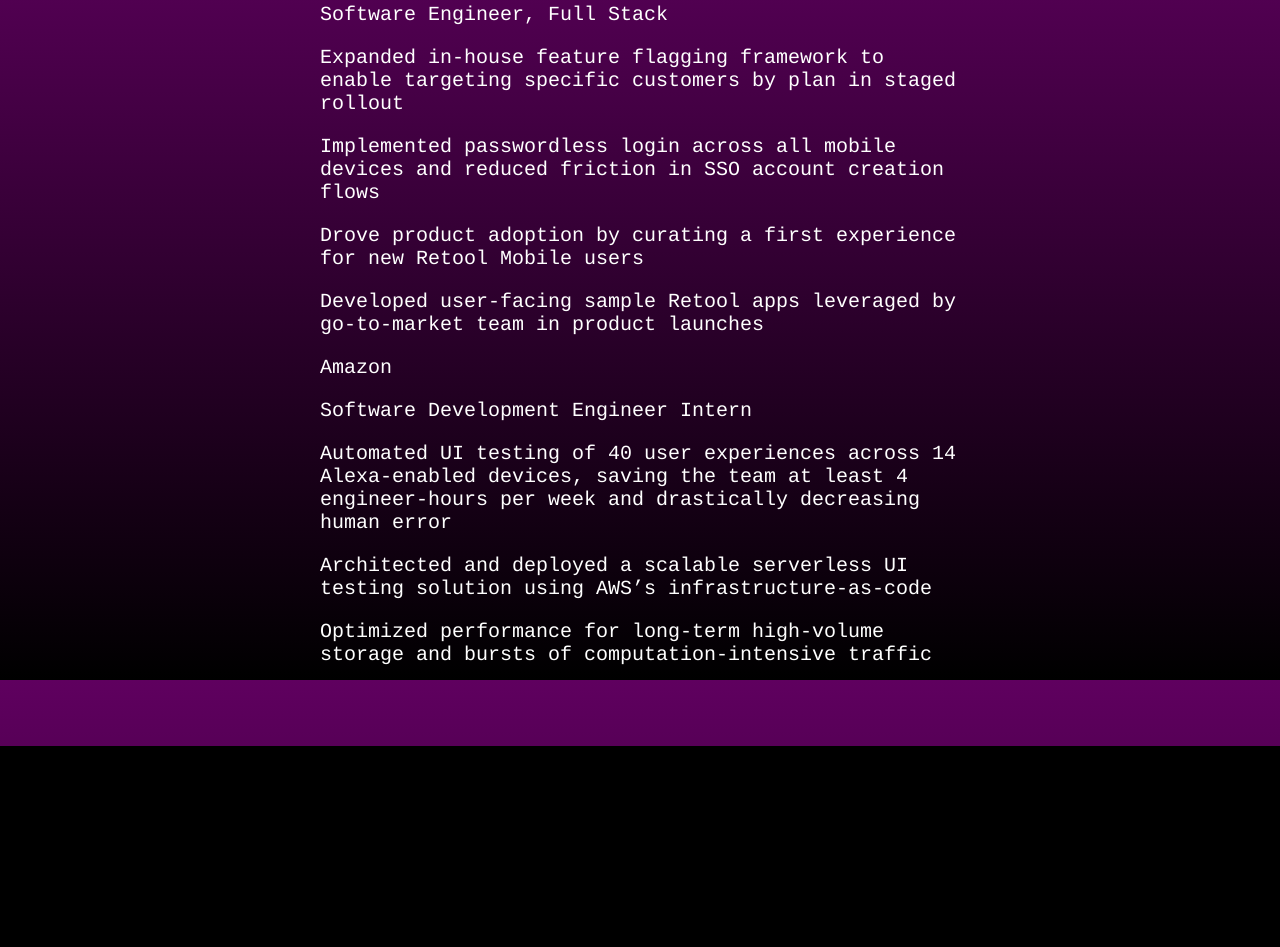
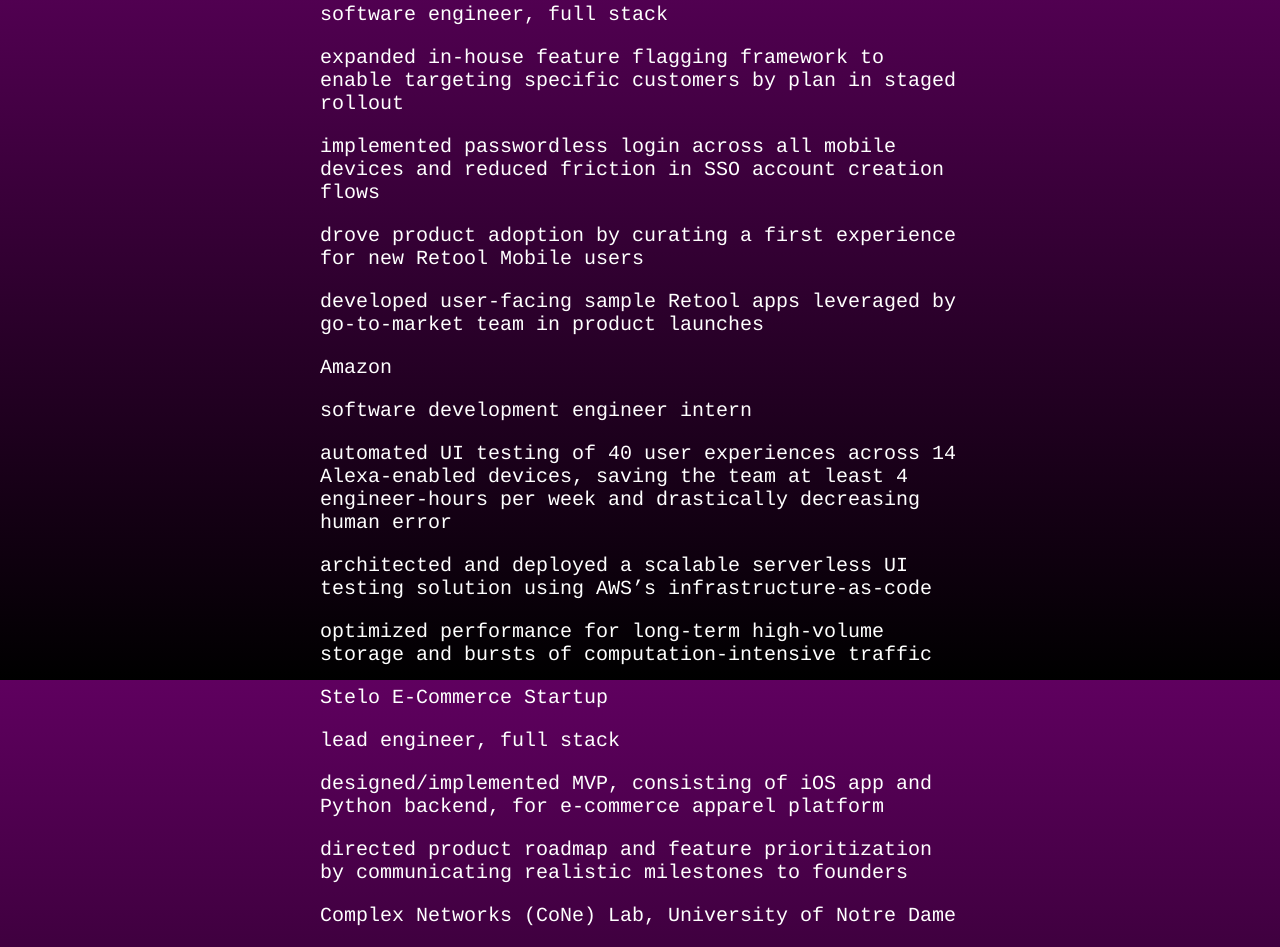
Before and after one commit to rpmccarter/rpmccarter.github.io, a React (Create React App) app: page / in a window 1280 px wide. Shown: the part 120-1067 px from the top of the page. Before the commit the page ends 866 px from the top, so only its background shows below. Built offline with nearby package versions, Linux system fonts and the light colour scheme.

Commit message:
add remaining positions

```diff
--- a/src/data/resumeData.ts
+++ b/src/data/resumeData.ts
@@ -2,24 +2,50 @@
     company: string
     title: string
     location: string
-    start: string
-    end?: string
+    start: PositionDate
+    end?: PositionDate
     bullets: string[]
     technologies?: string[]
+}
+
+const months = [
+    'January',
+    'February',
+    'March',
+    'April',
+    'May',
+    'June',
+    'July',
+    'August',
+    'September',
+    'October',
+    'November',
+    'December',
+] as const
+
+type PositionDate = {
+    month: typeof months[number]
+    year: string
 }
 
 export const positions: Position[] = [
     {
         company: 'Retool',
-        title: 'Software Engineer, Full Stack',
-        location: 'San Francisco, CA',
-        start: 'July 2022',
-        end: 'March 2023',
+        title: 'software engineer, full stack',
+        location: 'san francisco, CA',
+        start: {
+            month: 'July',
+            year: '2022'
+        },
+        end: {
+            month: 'March',
+            year: '2023'
+        },
         bullets: [
-            'Expanded in-house feature flagging framework to enable targeting specific customers by plan in staged rollout',
-            'Implemented passwordless login across all mobile devices and reduced friction in SSO account creation flows',
-            'Drove product adoption by curating a first experience for new Retool Mobile users',
-            'Developed user-facing sample Retool apps leveraged by go-to-market team in product launches',
+            'expanded in-house feature flagging framework to enable targeting specific customers by plan in staged rollout',
+            'implemented passwordless login across all mobile devices and reduced friction in SSO account creation flows',
+            'drove product adoption by curating a first experience for new Retool Mobile users',
+            'developed user-facing sample Retool apps leveraged by go-to-market team in product launches',
         ],
         technologies: [
             'TypeScript',
@@ -31,19 +57,87 @@
     },
     {
         company: 'Amazon',
-        title: 'Software Development Engineer Intern',
-        location: 'Boston, MA',
-        start: 'May 2021',
-        end: 'August 2021',
+        title: 'software development engineer intern',
+        location: 'boston, MA',
+        start: {
+            month: 'May',
+            year: '2021',
+        },
+        end: {
+            month: 'August',
+            year: '2021',
+        },
         bullets: [
-            'Automated UI testing of 40 user experiences across 14 Alexa-enabled devices, saving the team at least 4 engineer-hours per week and drastically decreasing human error',
-            'Architected and deployed a scalable serverless UI testing solution using AWS’s infrastructure-as-code',
-            'Optimized performance for long-term high-volume storage and bursts of computation-intensive traffic',
+            'automated UI testing of 40 user experiences across 14 Alexa-enabled devices, saving the team at least 4 engineer-hours per week and drastically decreasing human error',
+            'architected and deployed a scalable serverless UI testing solution using AWS’s infrastructure-as-code',
+            'optimized performance for long-term high-volume storage and bursts of computation-intensive traffic',
         ],
         technologies: [
-            'Typescript',
+            'TypeScript',
             'AWS CDK',
             'Jest',
         ]
     },
+    {
+        company: 'Stelo E-Commerce Startup',
+        title: 'lead engineer, full stack',
+        location: 'notre dame, IN',
+        start: {
+            month: 'July',
+            year: '2020',
+        },
+        end: {
+            month: 'May',
+            year: '2022',
+        },
+        bullets: [
+            'designed/implemented MVP, consisting of iOS app and Python backend, for e-commerce apparel platform',
+            'directed product roadmap and feature prioritization by communicating realistic milestones to founders',
+        ],
+        technologies: [
+            'Swift',
+            'Python',
+            'Django REST',
+            'Heroku',
+        ]
+    },
+    {
+        company: 'Complex Networks (CoNe) Lab, University of Notre Dame',
+        title: 'undergraduate researcher',
+        location: 'notre dame, IN',
+        start: {
+            month: 'May',
+            year: '2020',
+        },
+        end: {
+            month: 'July',
+            year: '2020',
+        },
+        bullets: [
+            'evaluated network alignment algorithms in the tasks of classification and protein function prediction',
+            'tested/validated algorithms for their generalizability to diverse networks and robustness to noise',
+            'parallelized independent subsampling tasks and automated algorithm-specific workflows',
+        ],
+        technologies: [
+            'TypeScript',
+            'AWS CDK',
+            'Jest',
+        ]
+    },
+    {
+        company: 'CSE 40883 Introduction to Droid Building',
+        title: 'teaching assistant',
+        location: 'notre dame, IN',
+        start: {
+            month: 'January',
+            year: '2020',
+        },
+        end: {
+            month: 'November',
+            year: '2020',
+        },
+        bullets: [
+            'helped students understand the paradigms of embedded systems, e.g. black-box programming, event-driven programming, and working with imperfect data (specifically, data from imperfect physical systems/sensors)',
+        ]
+    }
 ]
```
